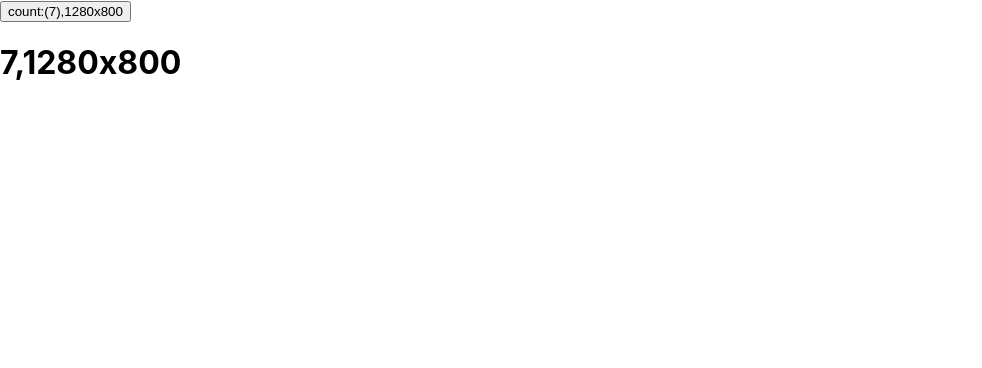
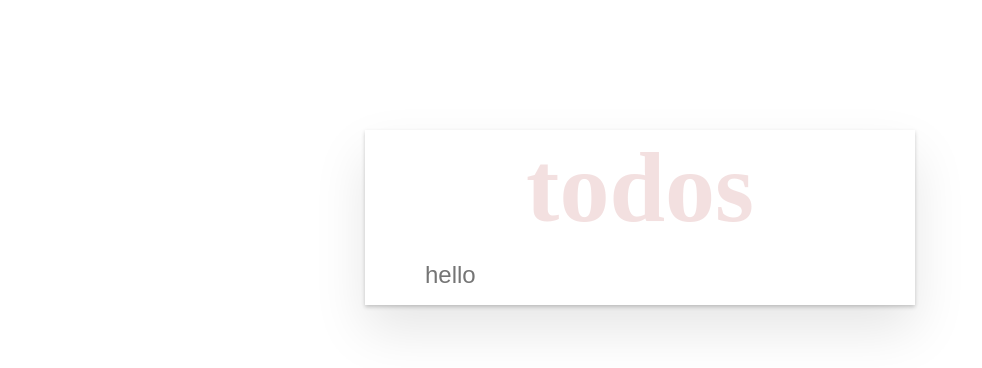
Before and after one commit to CrownMmm/react-train, a React app: page / in a window 1280 px wide. Shown: the top 368 px of the page, without its empty margins (0-982 px from the left). Built offline with nearby package versions, Linux system fonts and the light colour scheme.

Commit message:
feat:添加用hooks完成的todolist

```diff
--- a/src/App.jsx
+++ b/src/App.jsx
@@ -1,77 +1,122 @@
-import React, {
-  useState,
-  useCallback,
-  useRef,
-  useEffect,
-} from "react";
+import React, { useState, useCallback, useRef, useEffect, memo } from "react";
 import "./App.css";
 
-// const Counter = memo(function Counter(props) {
-//   console.log("Counter render");
-//   return <h1 onClick={props.onClick}>{props.count}</h1>;
-// });
+let idSeq = Date.now();
 
-function useCounter(count) {
-  const size=useSize()
-return <h1>{count},{size.width}x{size.height}</h1>;
-}
+const Control = memo(function Control(props) {
+  const { addTodo } = props;
+  const inputRef = useRef();
+  const onSubmit = (e) => {
+    e.preventDefault();
+    const newText = inputRef.current.value.trim();
+    if (newText.length === 0) {
+      return;
+    }
 
-function useSize() {
-  const [size, setSize] = useState({
-    width: document.documentElement.clientWidth,
-    height: document.documentElement.clientHeight,
-  });
+    addTodo({
+      id: ++idSeq,
+      text: newText,
+      complete: false,
+    });
+    inputRef.current.value = "";
+  };
+  return (
+    <div className="control">
+      <h1>todos</h1>
+      <form onSubmit={onSubmit}>
+        <input
+          type="text"
+          className="new-todo"
+          placeholder="hello"
+          ref={inputRef}
+        />
+      </form>
+    </div>
+  );
+});
 
-  const onResize = useCallback(() => {
-    setSize({
-      width: document.documentElement.clientWidth,
-      height: document.documentElement.clientHeight,
-    });
+const Todos = memo(function Todos(props) {
+  const { todos, toggleTodo, removeTodo } = props;
+
+  return (
+    <ul>
+      {todos.map((todo) => {
+        return (
+          <TodoItem
+            key={todo.id}
+            toggleTodo={toggleTodo}
+            todo={todo}
+            removeTodo={removeTodo}
+          />
+        );
+      })}
+    </ul>
+  );
+});
+
+const TodoItem = memo(function TodoItem(props) {
+  const {
+    todo: { id, text, complete },
+    toggleTodo,
+    removeTodo,
+  } = props;
+  const onChange = () => {
+    toggleTodo(id);
+  };
+  const onRemove = () => {
+    removeTodo(id);
+  };
+
+  return (
+    <li className="todo-item">
+      <input type="checkbox" onChange={onChange} checked={complete} />
+      <label className={complete ? "complete" : ""}>{text}</label>
+      <button onClick={onRemove}>&#xd7;</button>
+    </li>
+  );
+});
+
+const LS_KEY = "$todo_key";
+
+export default function TodoList() {
+  const [todos, setTodos] = useState([]);
+  const addTodo = useCallback((todo) => {
+    setTodos((todos) => [...todos, todo]);
   }, []);
-  useEffect(() => {
-    window.addEventListener("resize", onResize, false);
-    return () => {
-      window.removeEventListener("resize", onResize, false);
-    };
+  const removeTodo = useCallback((id) => {
+    setTodos((todos) =>
+      todos.filter((todo) => {
+        return todo.id !== id;
+      })
+    );
   }, []);
-  return size;
-}
-
-function useCount(defaultCount) {
-  const [count, setCount] = useState(defaultCount);
-  const it = useRef();
-  useEffect(() => {
-    it.current = setInterval(() => {
-      setCount((count) => count + 1);
-    }, 1000);
+  const toggleTodo = useCallback((id) => {
+    setTodos((todos) =>
+      todos.map((todo) => {
+        return todo.id === id
+          ? {
+              ...todo,
+              complete: !todo.complete,
+            }
+          : todo;
+      })
+    );
   }, []);
 
   useEffect(() => {
-    if (count >= 10) {
-      clearInterval(it.current);
-    }
-  });
+    const todos = JSON.parse(localStorage.getItem(LS_KEY) || "[]");
+    setTodos(todos);
+  }, []);
 
-  return [count, setCount];
-}
+  useEffect(() => {
+    localStorage.setItem(LS_KEY, JSON.stringify(todos));
+  }, [todos]);
 
-function App(props) {
-  const size = useSize();
+  return (
+    <div className="todo-list">
+      <Control addTodo={addTodo} />
 
-  const [count, setCount] = useCount(0);
-  const counter = useCounter(count);
-  return (
-    <div>
-      <button
-        type="button"
-        onClick={() => {
-          setCount(count + 1);
-        }}
-      >
-        count:({count}),{size.width}x{size.height}
-      </button>
-      {counter}
+      <Todos removeTodo={removeTodo} toggleTodo={toggleTodo} todos={todos} />
     </div>
   );
 }
-export default App;
--- a/src/index.css
+++ b/src/index.css
@@ -1,13 +1,67 @@
-body {
-  margin: 0;
-  font-family: -apple-system, BlinkMacSystemFont, 'Segoe UI', 'Roboto', 'Oxygen',
-    'Ubuntu', 'Cantarell', 'Fira Sans', 'Droid Sans', 'Helvetica Neue',
-    sans-serif;
-  -webkit-font-smoothing: antialiased;
-  -moz-osx-font-smoothing: grayscale;
+.todo-list {
+    width: 550px;
+    margin: 130px auto;
+    background-color: #fff;
+    box-shadow: 0 2px 4px 0 rgba(0, 0, 0, 0.2), 0 25px 50px 0 rgba(0, 0, 0, 0.1);
+}
+.control h1 {
+    width: 100%;
+    font-size: 100px;
+    text-align: center;
+    margin: 0;
+    color: rgba(175, 47, 47, 0.15);
 }
 
-code {
-  font-family: source-code-pro, Menlo, Monaco, Consolas, 'Courier New',
-    monospace;
+.control .new-todo {
+    padding: 16px 16px 16px 60px;
+    border: 0;
+    outline: none;
+    font-size: 24px;
+    box-sizing: border-box;
+    width: 100%;
+    line-height: 1.4rem;
+
 }
+
+.todos {
+    margin: 0;
+    padding: 0;
+    list-style: none;
+}
+
+.todo-item {
+    margin: 0;
+    padding: 0;
+    list-style: none;
+    font-size: 24px;
+    display: flex;
+    align-items: center;
+}
+
+.todo-item input {
+    display: block;
+    width: 20px;
+    height: 20px;
+    margin: 0 20px;
+}
+
+.todo-item label {
+    flex: 1;
+    padding: 15px,15px,15px ,0;
+    line-height: 1.2;
+    display: block;
+}
+
+.todo-item  .complete {
+    text-decoration: line-through;
+}
+
+.todo-item button {
+    border:  0;
+    outline: 0;
+    display: block;
+    width: 40px;
+    text-align: center;
+    font-size: 30px;
+    color: #cc9a9a;
+}
```
